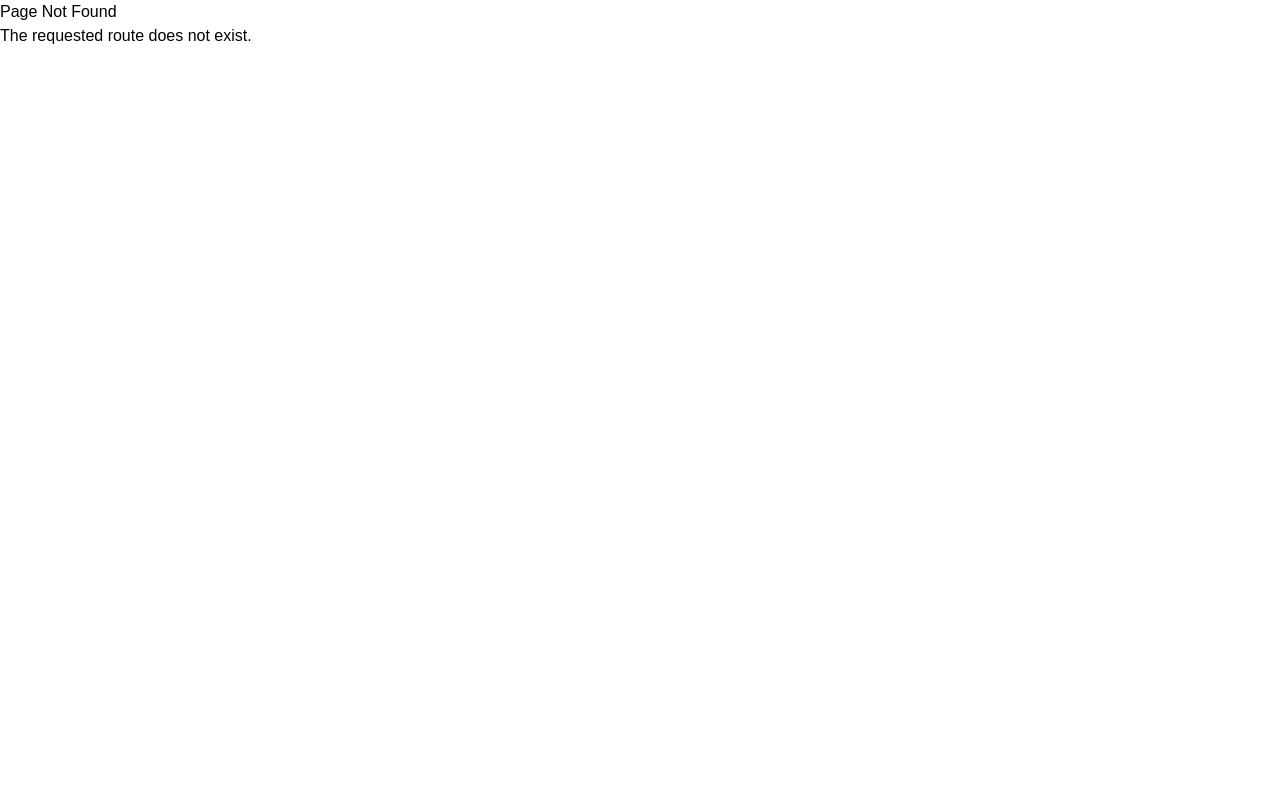
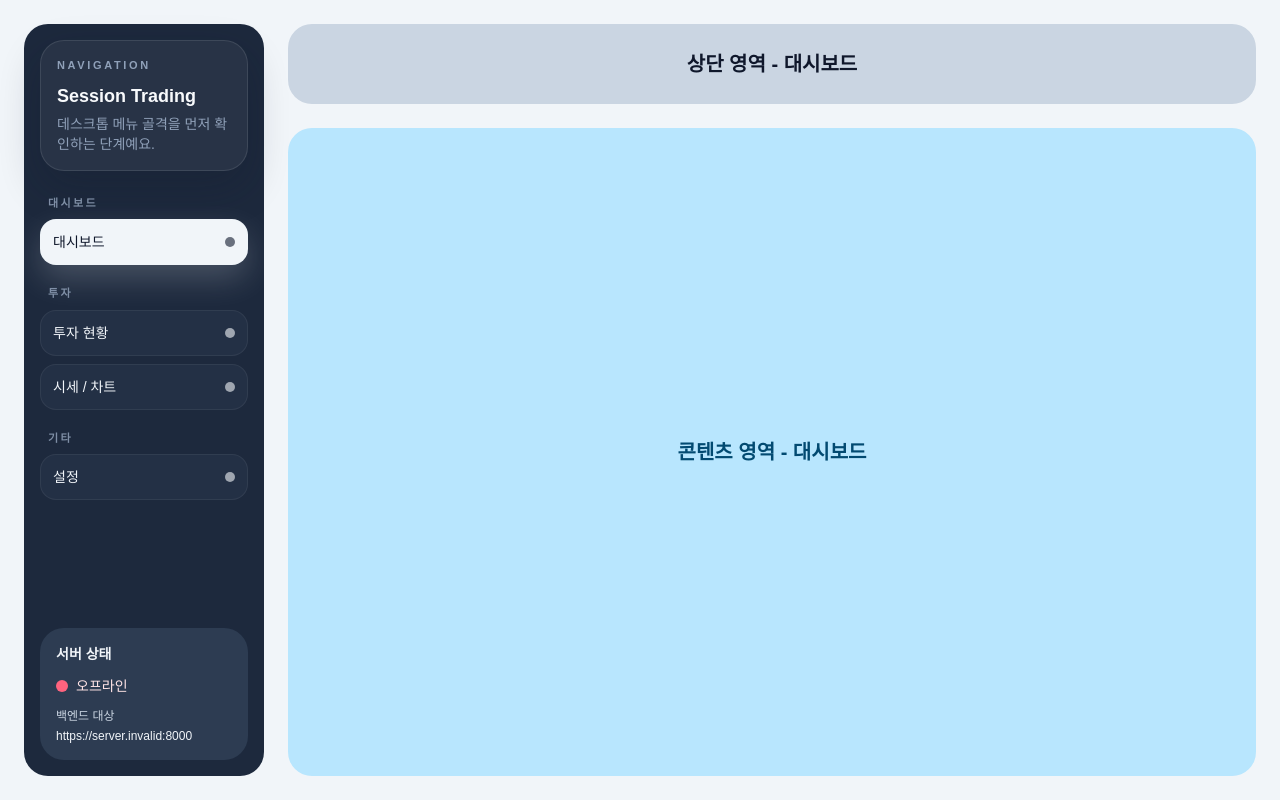
Before and after one commit to HoilRyu/session-trading, a React (Vite) app in the folder frontend/: page /dashboard in a window 1280 px wide. Before the commit this address had no page. Built offline with nearby package versions, Linux system fonts and the light colour scheme; no server answers.

Commit message:
feat: 데스크톱 메뉴 라우팅 추가

```diff
--- a/frontend/src/app/App.tsx
+++ b/frontend/src/app/App.tsx
@@ -1,4 +1,4 @@
-import { RouterProvider } from 'react-router/dom'
+import { RouterProvider } from 'react-router'
 
 import { router } from './router'
 
--- a/frontend/src/app/router.tsx
+++ b/frontend/src/app/router.tsx
@@ -1,12 +1,38 @@
-import { createBrowserRouter } from 'react-router'
+import { createBrowserRouter, Navigate } from 'react-router'
 
+import { DashboardPage } from '../pages/DashboardPage'
 import { HomePage } from '../pages/HomePage'
+import { InvestmentStatusPage } from '../pages/InvestmentStatusPage'
+import { MarketChartPage } from '../pages/MarketChartPage'
 import { NotFoundPage } from '../pages/NotFoundPage'
+import { SettingsPage } from '../pages/SettingsPage'
 
 export const routes = [
   {
     path: '/',
     element: <HomePage />,
+    children: [
+      {
+        index: true,
+        element: <Navigate to="/dashboard" replace />,
+      },
+      {
+        path: 'dashboard',
+        element: <DashboardPage />,
+      },
+      {
+        path: 'investment-status',
+        element: <InvestmentStatusPage />,
+      },
+      {
+        path: 'market-chart',
+        element: <MarketChartPage />,
+      },
+      {
+        path: 'settings',
+        element: <SettingsPage />,
+      },
+    ],
   },
   {
     path: '*',
--- /dev/null
+++ b/frontend/src/features/navigation/DesktopRouteContent.tsx
@@ -0,0 +1,33 @@
+type DesktopRouteContentProps = {
+  menuLabel: string
+}
+
+type AreaBlockProps = {
+  label: string
+  className: string
+}
+
+function AreaBlock({ label, className }: AreaBlockProps) {
+  return (
+    <div
+      className={`flex items-center justify-center rounded-3xl text-center text-lg font-semibold md:text-xl ${className}`}
+    >
+      {label}
+    </div>
+  )
+}
+
+export function DesktopRouteContent({ menuLabel }: DesktopRouteContentProps) {
+  return (
+    <div className="flex min-h-[calc(100vh-3rem)] flex-1 flex-col gap-6">
+      <AreaBlock
+        label={`상단 영역 - ${menuLabel}`}
+        className="h-20 bg-slate-300 text-slate-900"
+      />
+      <AreaBlock
+        label={`콘텐츠 영역 - ${menuLabel}`}
+        className="min-h-[24rem] flex-1 bg-sky-200 text-sky-900"
+      />
+    </div>
+  )
+}
--- a/frontend/src/features/navigation/DesktopSidebarMenu.tsx
+++ b/frontend/src/features/navigation/DesktopSidebarMenu.tsx
@@ -1,6 +1,8 @@
+import { NavLink } from 'react-router'
+
 type SidebarMenuItem = {
   label: string
-  isActive?: boolean
+  to: string
 }
 
 type SidebarMenuSection = {
@@ -11,15 +13,18 @@ type SidebarMenuSection = {
 const SIDEBAR_MENU_SECTIONS: SidebarMenuSection[] = [
   {
     title: '대시보드',
-    items: [{ label: '대시보드', isActive: true }],
+    items: [{ label: '대시보드', to: '/dashboard' }],
   },
   {
     title: '투자',
-    items: [{ label: '투자 현황' }, { label: '시세 / 차트' }],
+    items: [
+      { label: '투자 현황', to: '/investment-status' },
+      { label: '시세 / 차트', to: '/market-chart' },
+    ],
   },
   {
     title: '기타',
-    items: [{ label: '설정' }],
+    items: [{ label: '설정', to: '/settings' }],
   },
 ]
 
@@ -45,27 +50,25 @@ export function DesktopSidebarMenu() {
 
             <div className="mt-2 flex flex-col gap-2">
               {section.items.map((item) => (
-                <button
+                <NavLink
                   key={item.label}
-                  type="button"
-                  aria-current={item.isActive ? 'page' : undefined}
-                  className={[
-                    'flex w-full items-center justify-between rounded-2xl border px-3 py-3 text-left text-sm font-medium transition-colors',
-                    'focus-visible:outline-none focus-visible:ring-2 focus-visible:ring-sky-300/60',
-                    item.isActive
-                      ? 'border-slate-100/80 bg-slate-100 text-slate-900 shadow-[0_14px_32px_rgba(241,245,249,0.2)]'
-                      : 'border-white/6 bg-slate-700/35 text-slate-100 hover:bg-slate-700/55',
-                  ].join(' ')}
+                  to={item.to}
+                  className={({ isActive }) =>
+                    [
+                      'flex w-full items-center justify-between rounded-2xl border px-3 py-3 text-left text-sm font-medium transition-colors',
+                      'focus-visible:outline-none focus-visible:ring-2 focus-visible:ring-sky-300/60',
+                      isActive
+                        ? 'border-slate-100/80 bg-slate-100 text-slate-900 shadow-[0_14px_32px_rgba(241,245,249,0.2)]'
+                        : 'border-white/6 bg-slate-700/35 text-slate-100 hover:bg-slate-700/55',
+                    ].join(' ')
+                  }
                 >
                   <span>{item.label}</span>
                   <span
                     aria-hidden="true"
-                    className={[
-                      'h-2.5 w-2.5 rounded-full',
-                      item.isActive ? 'bg-sky-500' : 'bg-slate-500',
-                    ].join(' ')}
+                    className="h-2.5 w-2.5 rounded-full bg-current/60"
                   />
-                </button>
+                </NavLink>
               ))}
             </div>
           </div>
--- /dev/null
+++ b/frontend/src/pages/DashboardPage.tsx
@@ -0,0 +1,5 @@
+import { DesktopRouteContent } from '../features/navigation/DesktopRouteContent'
+
+export function DashboardPage() {
+  return <DesktopRouteContent menuLabel="대시보드" />
+}
--- a/frontend/src/pages/HomePage.tsx
+++ b/frontend/src/pages/HomePage.tsx
@@ -1,4 +1,5 @@
 import { useState } from 'react'
+import { Outlet } from 'react-router'
 
 import {
   BackendStatusCard,
@@ -8,12 +9,12 @@ import {
 import { DesktopSidebarMenu } from '../features/navigation/DesktopSidebarMenu'
 import { useBackendHealth } from '../features/backend-status/useBackendHealth'
 
-type AreaBlockProps = {
+type MobileAreaBlockProps = {
   label: string
   className: string
 }
 
-function AreaBlock({ label, className }: AreaBlockProps) {
+function MobileAreaBlock({ label, className }: MobileAreaBlockProps) {
   return (
     <div
       className={`flex items-center justify-center rounded-3xl text-center text-lg font-semibold md:text-xl ${className}`}
@@ -40,13 +41,7 @@ export function HomePage() {
             <BackendStatusCard status={status} target={target} />
           </aside>
 
-          <div className="flex min-h-[calc(100vh-3rem)] flex-1 flex-col gap-6">
-            <AreaBlock label="상단 영역" className="h-20 bg-slate-300 text-slate-900" />
-            <AreaBlock
-              label="콘텐츠 영역"
-              className="min-h-[24rem] flex-1 bg-sky-200 text-sky-900"
-            />
-          </div>
+          <Outlet />
         </div>
       </section>
 
@@ -55,7 +50,7 @@ export function HomePage() {
           <span className="text-base font-semibold">상단 앱바 영역</span>
           <BackendStatusDot status={status} />
         </div>
-        <AreaBlock
+        <MobileAreaBlock
           label="콘텐츠 영역"
           className="min-h-0 flex-1 bg-sky-200 text-sky-900"
         />
--- /dev/null
+++ b/frontend/src/pages/InvestmentStatusPage.tsx
@@ -0,0 +1,5 @@
+import { DesktopRouteContent } from '../features/navigation/DesktopRouteContent'
+
+export function InvestmentStatusPage() {
+  return <DesktopRouteContent menuLabel="투자 현황" />
+}
--- /dev/null
+++ b/frontend/src/pages/MarketChartPage.tsx
@@ -0,0 +1,5 @@
+import { DesktopRouteContent } from '../features/navigation/DesktopRouteContent'
+
+export function MarketChartPage() {
+  return <DesktopRouteContent menuLabel="시세 / 차트" />
+}
--- /dev/null
+++ b/frontend/src/pages/SettingsPage.tsx
@@ -0,0 +1,5 @@
+import { DesktopRouteContent } from '../features/navigation/DesktopRouteContent'
+
+export function SettingsPage() {
+  return <DesktopRouteContent menuLabel="설정" />
+}
```
Also changed, not shown: 2 other files (tests, documents, lock files or other folders).
